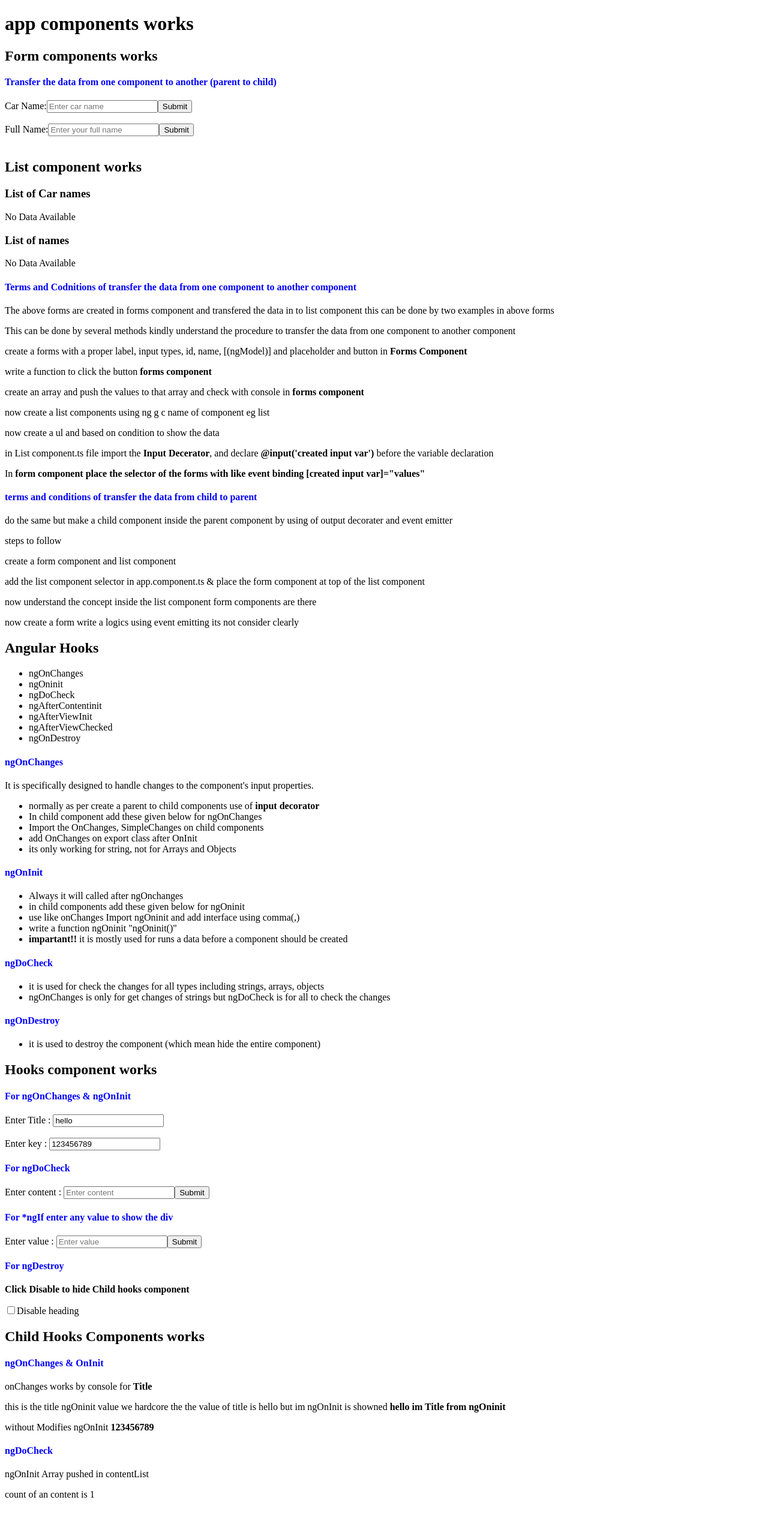
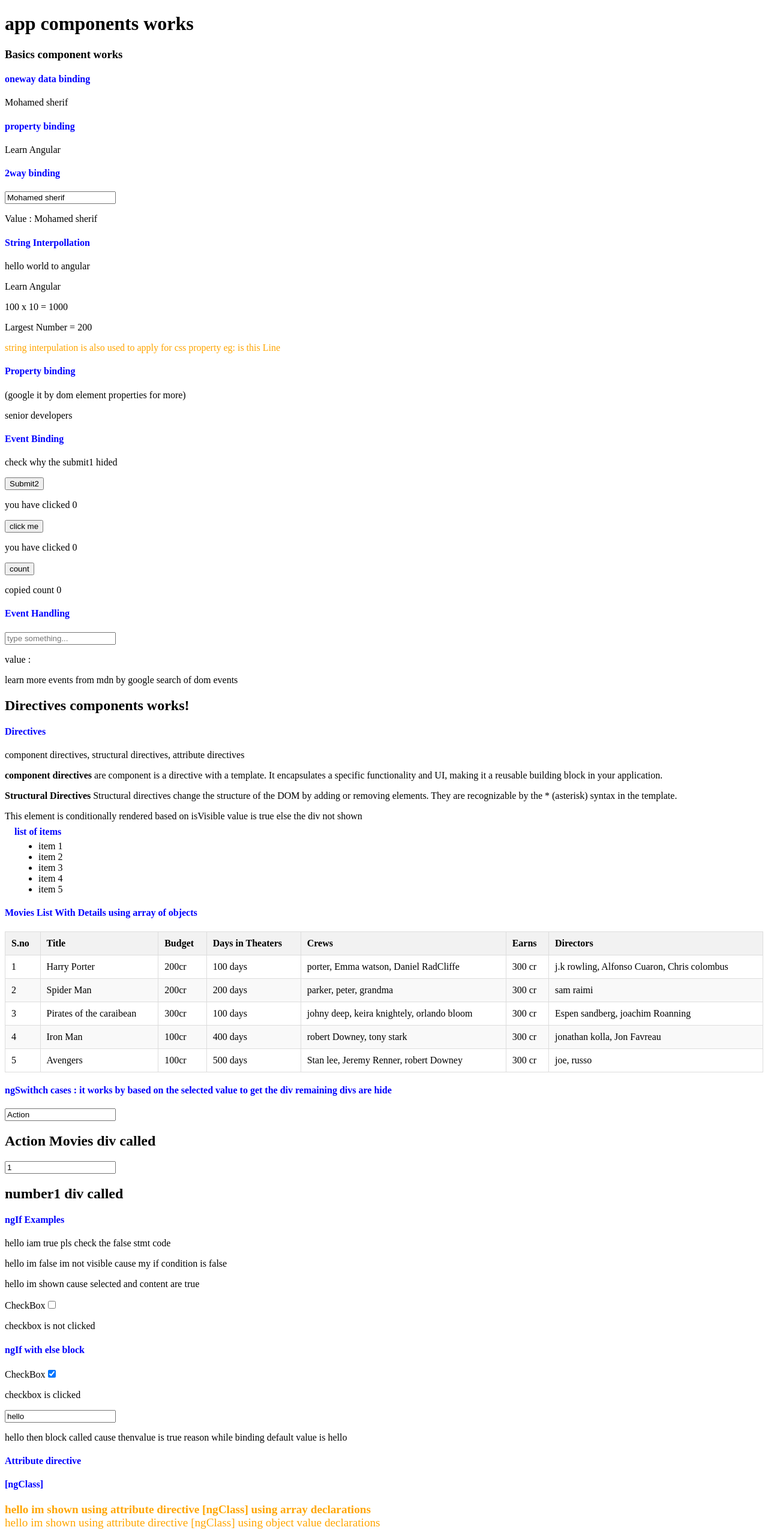
Before and after one commit to Mdksherif/angular-basics, an Angular app: page / in a window 1280 px wide. Shown: the top 2551 px of the page at 60% size. Before the commit the page ends 2517 px from the top, so only its background shows below. Built offline with nearby package versions, Linux system fonts and the light colour scheme.

Commit message:
basics & directives

```diff
--- a/src/app/app.component.html
+++ b/src/app/app.component.html
@@ -1,5 +1,5 @@
 <h1>app components works</h1>
-<!-- <app-basics></app-basics>
-<app-directives></app-directives> -->
-<app-form></app-form>
-<app-hooks></app-hooks>
+<app-basics></app-basics>
+<app-directives></app-directives>
+<!-- <app-form></app-form>
+<app-hooks></app-hooks> -->
--- a/src/app/form/form.component.html
+++ b/src/app/form/form.component.html
@@ -14,8 +14,6 @@
 </form>
 <br>
 <app-list [inputcars]="cars" [inputList]="nameList"></app-list>
-
-
 <div>
     <h4>Terms and Codnitions of transfer the data from one component to another component</h4>
     <p>The above forms are created in forms component and transfered the data in to list component this can be done by two examples in above forms</p>
```
